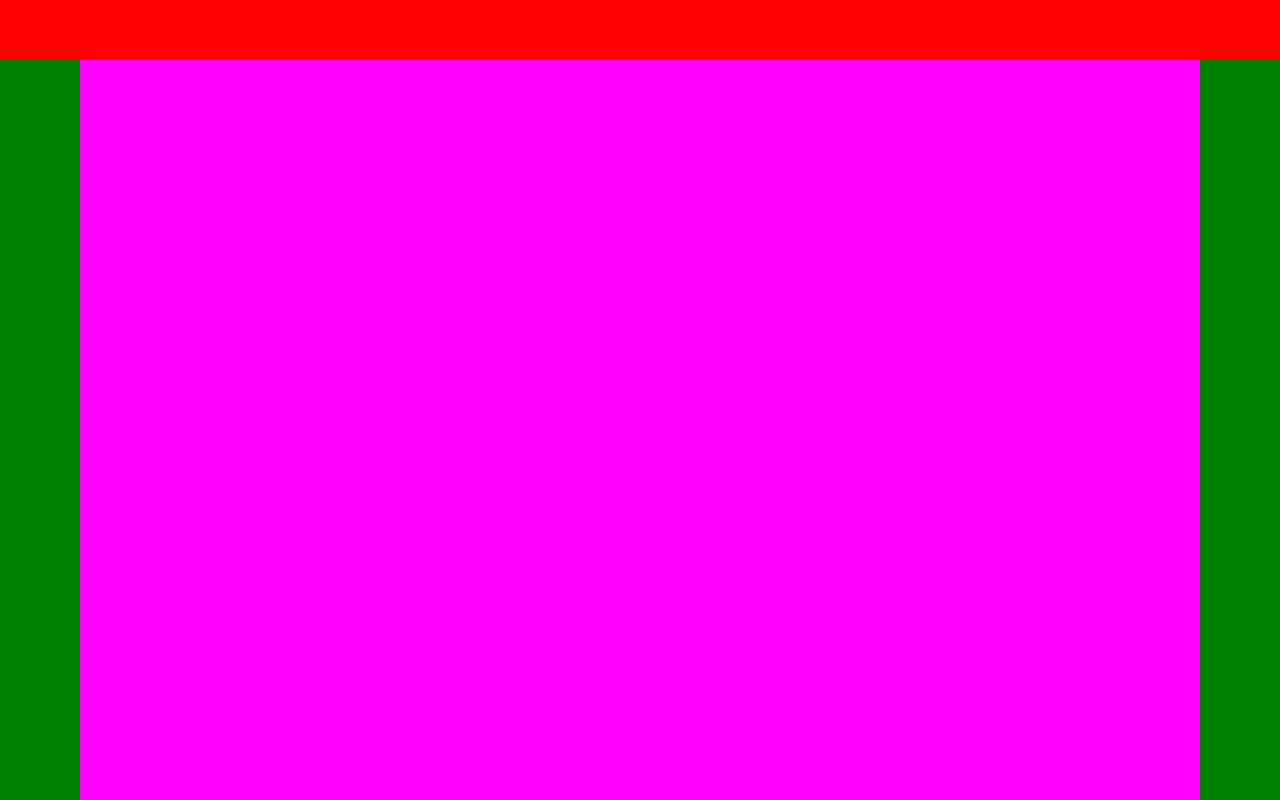
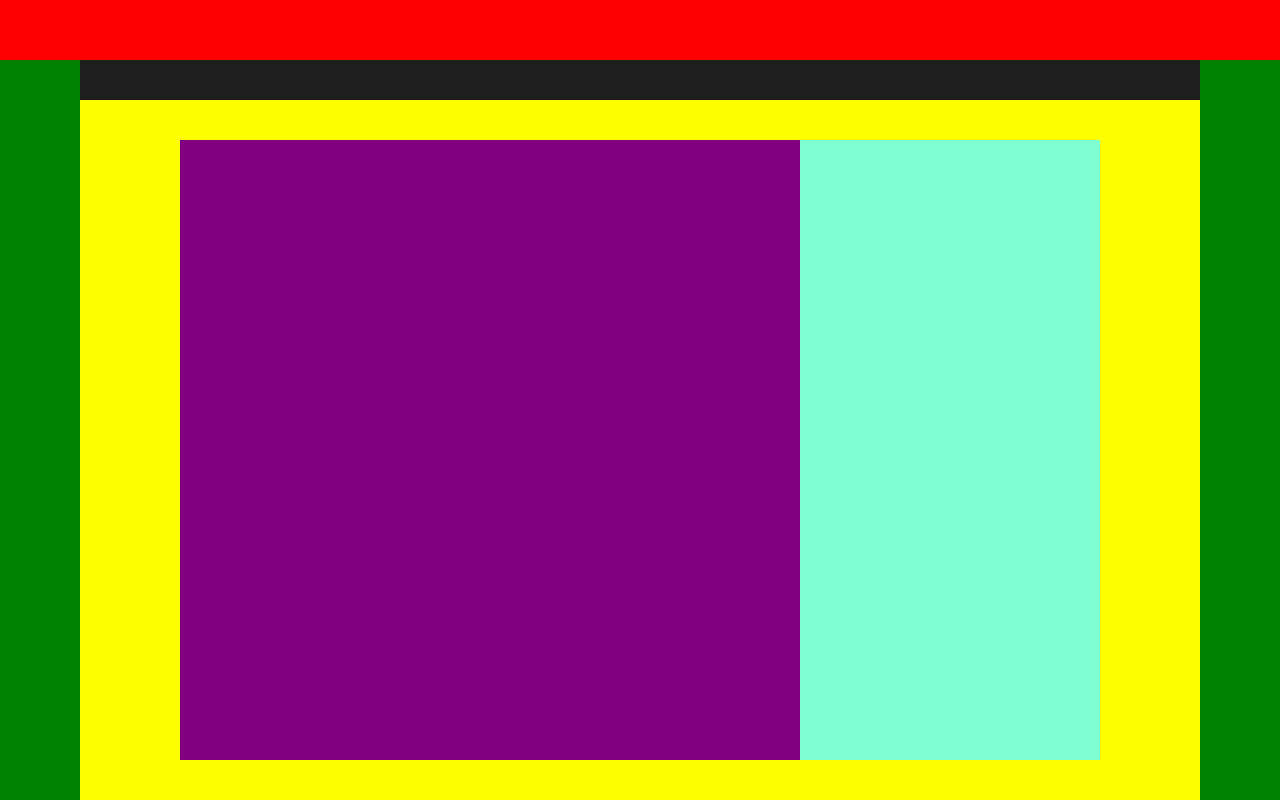
Before and after one commit to EdPutans/recreating-reddit-with-grids, a plain HTML site: page index.html in a window 1280 px wide. Drawn offline with Linux system fonts and the light colour scheme.

Commit message:
started work on content area

```diff
--- a/index.html
+++ b/index.html
@@ -10,7 +10,13 @@
 <body>
   <div class="header"></div>
   <div class="side-thing"></div>
-  <div class="main"></div>
+  <div class="main">
+    <div class="main_popup"></div>
+    <div class="main_content">
+      <div class="main_content_actual-content"></div>
+      <div class="main_content_tooltip"></div>
+    </div>
+  </div>
   <div class="side-thing2"></div>
 </body>
 </html>
--- a/styles.css
+++ b/styles.css
@@ -13,7 +13,6 @@ body {
     'side-thing main side-thing2' auto /
     80px 1fr 80px;
 }
-
 .header {
   grid-area: header;
   background-color: red;
@@ -26,7 +25,36 @@ body {
   grid-area: side-thing2;
   background-color: green;
 }
+
 .main {
   grid-area:main;
   background-color: magenta;
+  display: grid;
+  grid-template:
+    "main_popup" 40px
+    "main_content" 1fr /
+    auto;
 }
+.main_popup{
+  background-color: rgb(30,30,30);
+}
+.main_content{
+  background-color: yellow;
+  padding: 40px 100px;
+  display: grid;
+  grid-template:
+    "main_content_actual-content main_content_tooltip" 1fr/
+    1fr 300px;
+    /* up to 300px for tooltip */
+    /* google min-max you moop */
+}
+
+.main_content_actual-content{
+  background-color: purple;
+  grid-area: main_content_actual-content;
+}
+
+.main_content_tooltip{
+  background-color: aquamarine;
+  grid-area: main_content_tooltip;
+}
```
